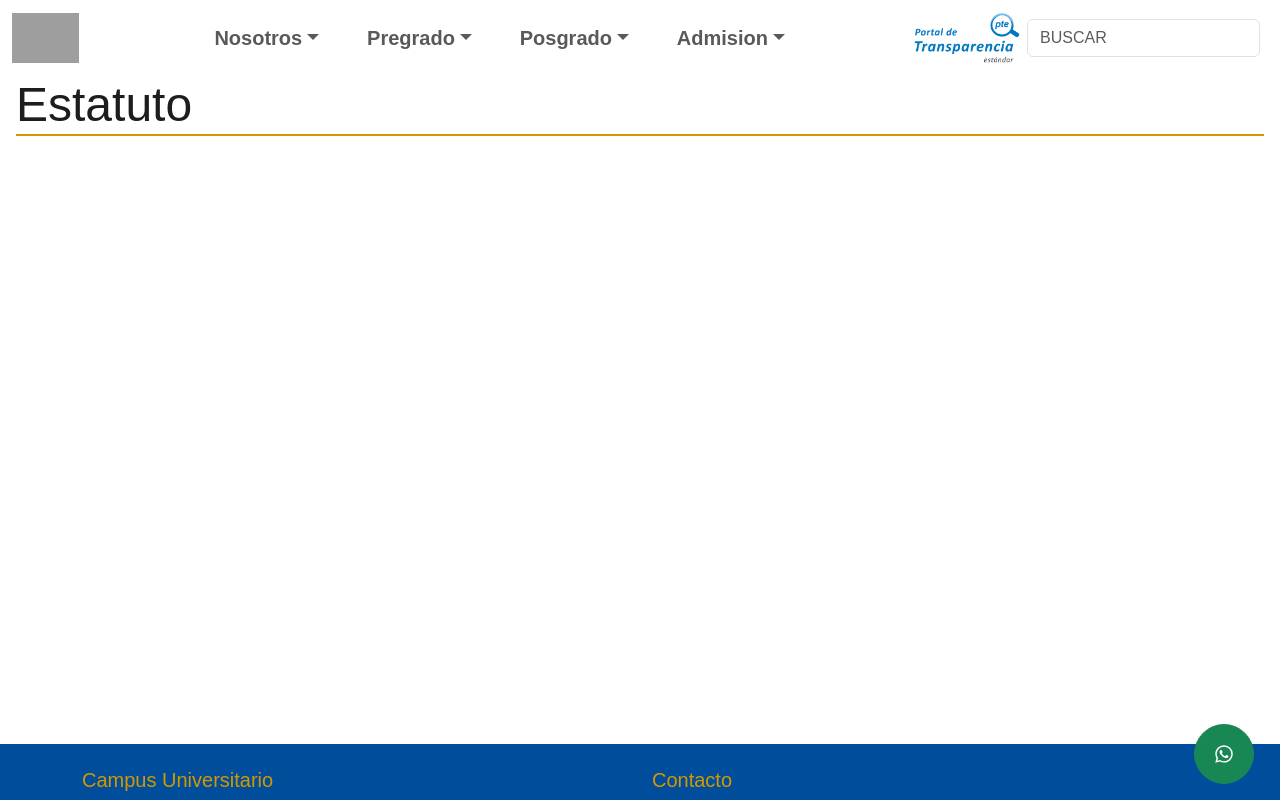
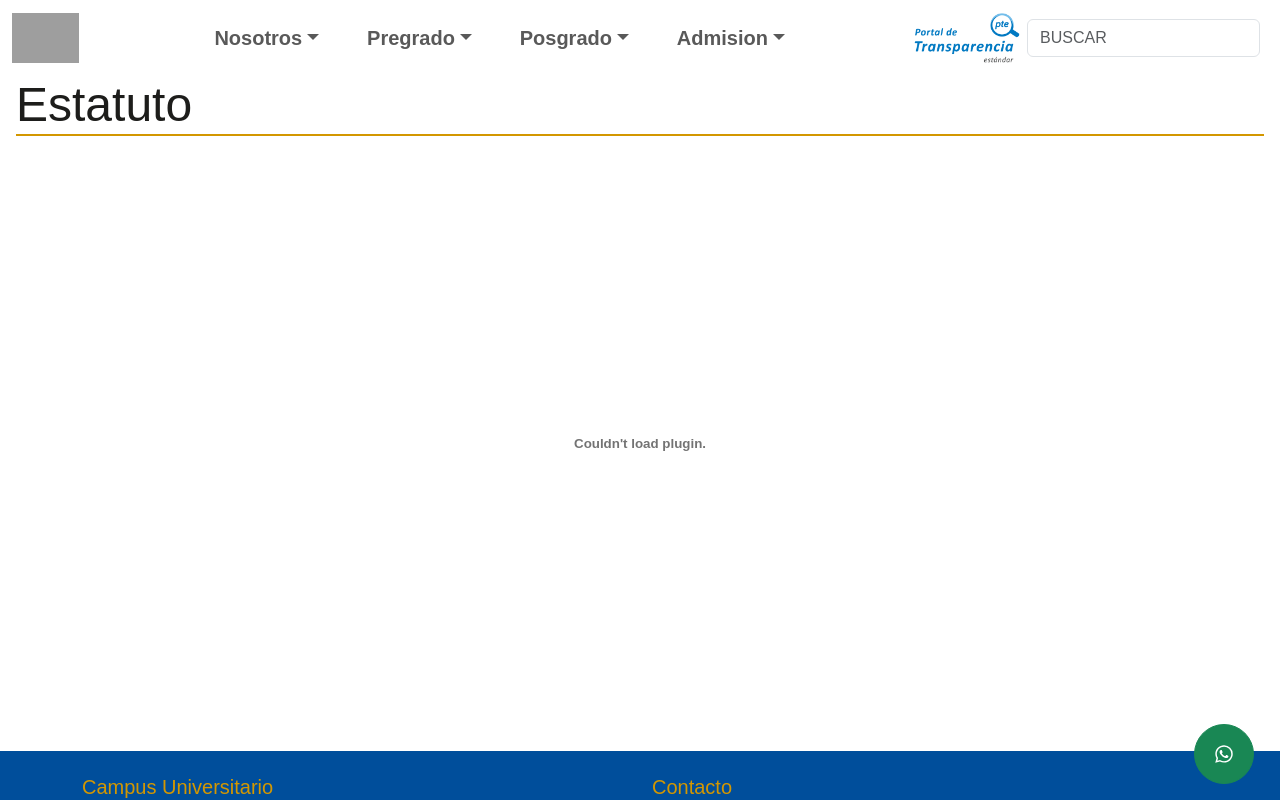
Before and after one commit to SergioCallanPerez/UntelsWebFrontend, a React (Vite) app: page /#/estatuto in a window 1280 px wide. Shown: the top 800 px of the page. Built offline with nearby package versions, Linux system fonts and the light colour scheme; grey boxes are pictures that could not be loaded; a web font is replaced by a local one.

Commit message:
returning to embed pdf

```diff
--- a/src/main/pages/about-us/organization_chart.jsx
+++ b/src/main/pages/about-us/organization_chart.jsx
@@ -10,8 +10,12 @@ export default function OrganizationChart(){
             <h3 className="ms-3 about-us-title with-h-divider-on-background">Organigrama</h3>
             <Container>
                 <div style={{ height: "600px" }}>
-
-
+                <embed
+                    src= {organization_chartPDF}
+                    type="application/pdf"
+                    width="100%"
+                    height="600px">
+                </embed>
                 </div>
             </Container>
 
--- a/src/main/pages/about-us/statute.jsx
+++ b/src/main/pages/about-us/statute.jsx
@@ -1,18 +1,30 @@
 import { React } from "react";
 import { Row, Col, Container } from "react-bootstrap";
 import "../../styles/root.css";
-
+import { useState } from 'react';
 import statutePDF from "@/assets/pdfs/estatuto.pdf";
 import "@/styles/about-us.css";
 import { isMobile } from "react-device-detect";
 
 export default function Statute(){
+
+    const [numPages, setNumPages] = useState();
+    const [pageNumber, setPageNumber] = useState(1);
+
+    function onDocumentLoadSuccess(){
+        setNumPages(numPages);
+    }
     return (
         <main className="background">
             <h3 className={`ms-3 with-h-divider-on-background me-3 ${isMobile?"about-us-title-mobile":"about-us-title-mobile"}`}>Estatuto</h3>
             <Container>
-                <div style={{ height: "600px" }}>
-
+                <div >
+                <embed
+                    src= {statutePDF}
+                    type="application/pdf"
+                    width="100%"
+                    height="600px">
+                </embed>
                 </div>
             </Container>
 
```
